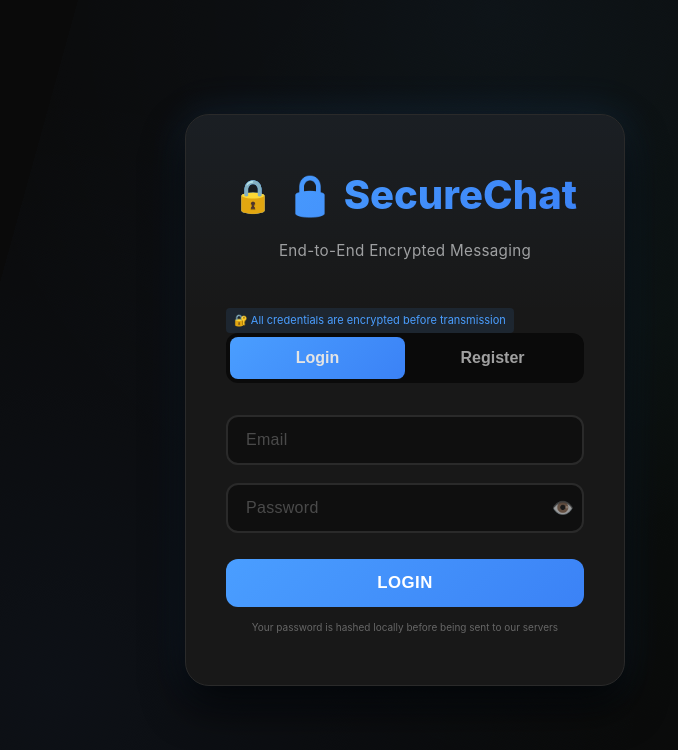
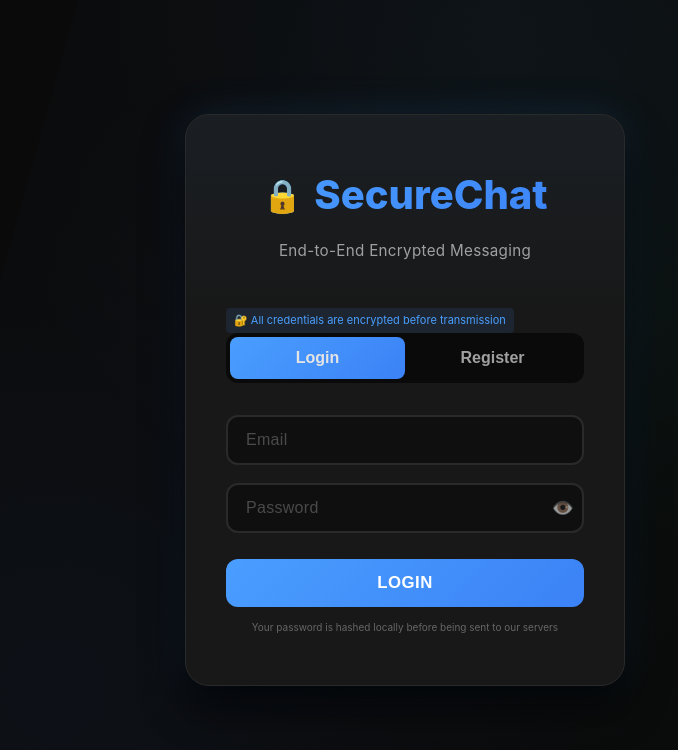
Before and after one commit to pandasuryanarayan/Secure-Chat-App, a plain HTML site: page client/login.html in a window 1280 px wide. Shown: the whole page, without its empty margins (235-913 px from the left). Drawn offline with Linux system fonts and the light colour scheme.

Commit message:
Remove emoji from SecureChat header

```diff
--- a/client/login.html
+++ b/client/login.html
@@ -10,7 +10,7 @@
 <body>
     <div class="container">
         <div class="auth-container">
-            <h1>🔒 SecureChat</h1>
+            <h1> SecureChat </h1>
             <p class="subtitle">End-to-End Encrypted Messaging</p>
 
             <div class="security-badge">
```
